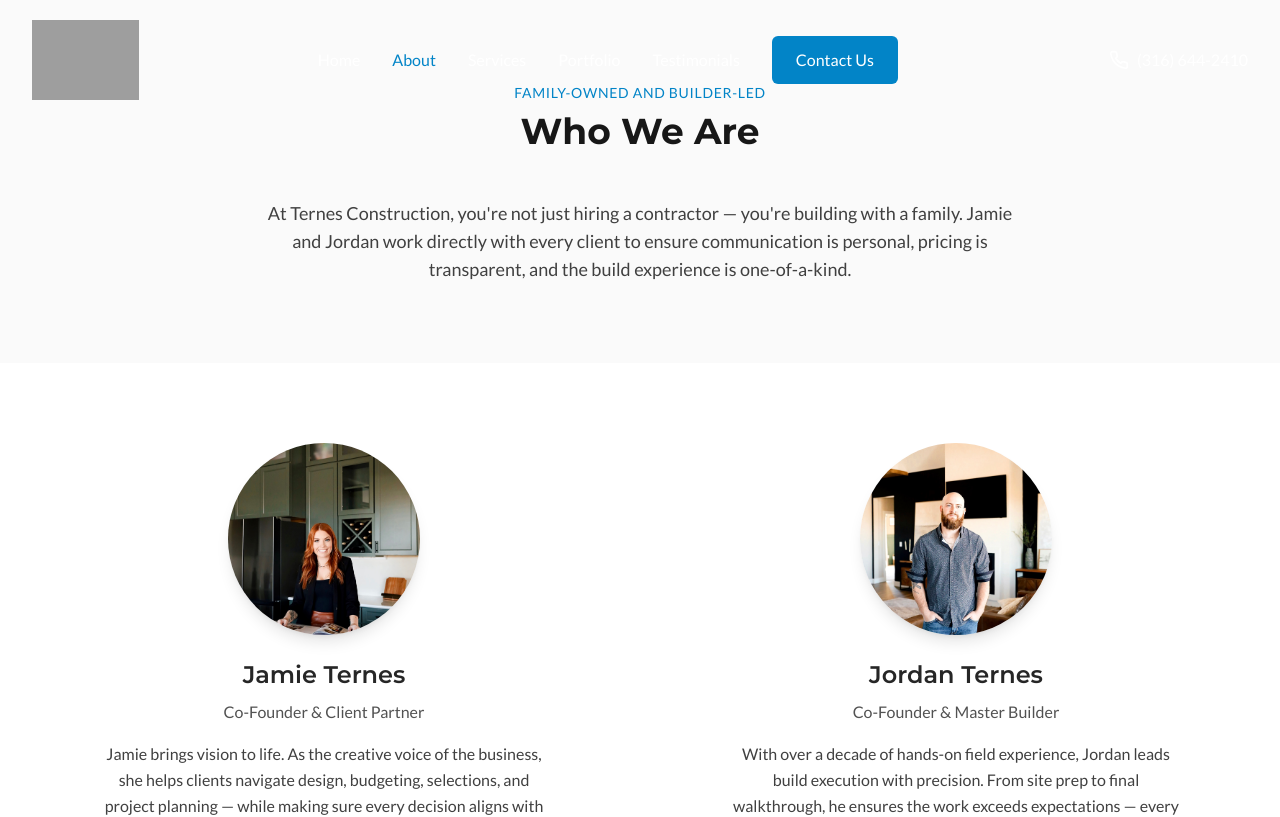
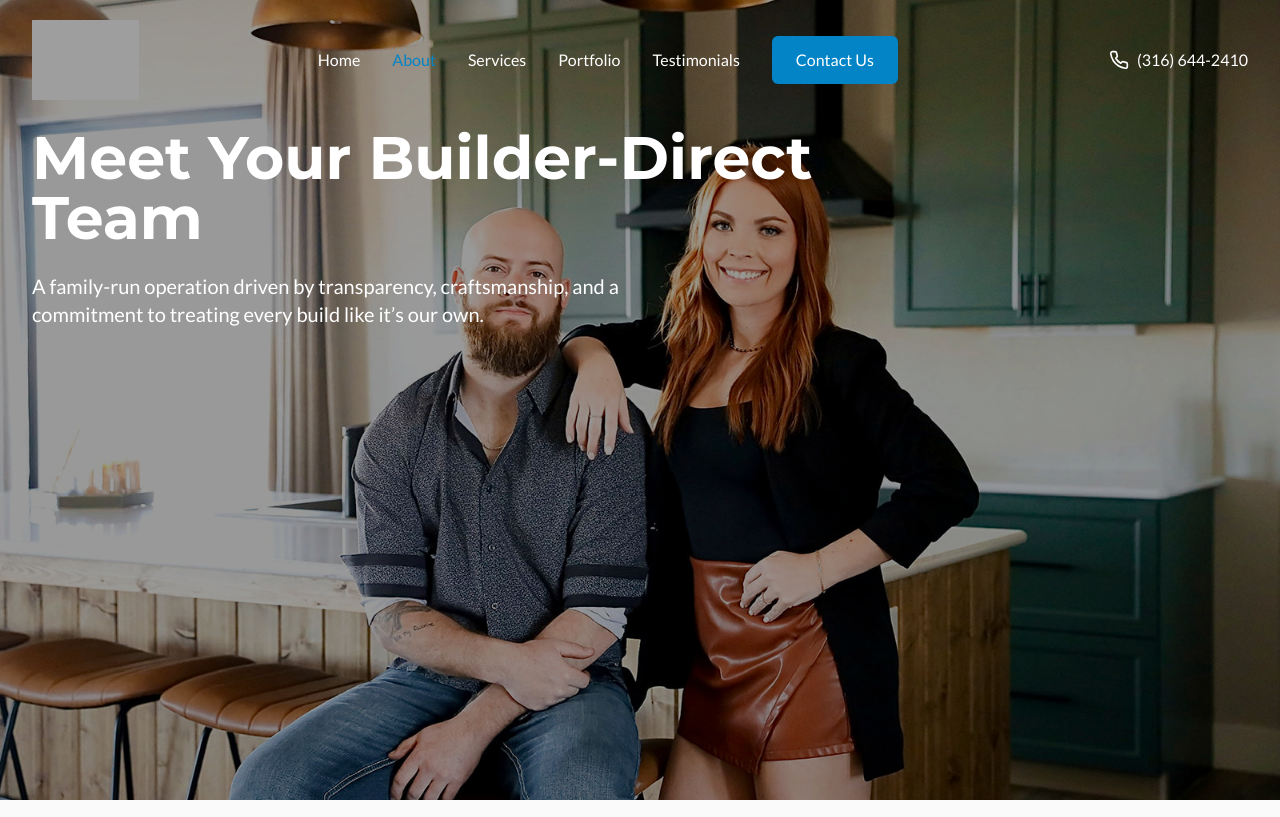
Before and after one commit to Zrsteffen/ternesconstruction, a React (Vite) app: page /about in a window 1280 px wide. Shown: the top 817 px of the page. Built offline with nearby package versions, Linux system fonts and the light colour scheme; grey boxes are pictures that could not be loaded.

Commit message:
Update AboutPage.tsx
hero photo on about us

```diff
--- a/src/pages/AboutPage.tsx
+++ b/src/pages/AboutPage.tsx
@@ -2,10 +2,13 @@ import React from 'react';
 import { Helmet } from 'react-helmet-async';
 import { motion } from 'framer-motion';
 import { CheckCircle2, Award, Users, Heart } from 'lucide-react';
+
 import SectionTitle from '../components/ui/SectionTitle';
 import ContactCta from '../components/home/ContactCta';
+
 import jamie from '../images/jamie.JPG';
 import jordan from '../images/jordan.JPG';
+import aboutUs from '../images/about-us.JPG';
 
 const AboutPage: React.FC = () => {
   const values = [
@@ -37,6 +40,37 @@ const AboutPage: React.FC = () => {
         <title>About Us | Ternes Construction | Custom Home Builders</title>
         <meta name="description" content="Meet Jamie and Jordan Ternes — the builder-direct team behind Wichita’s trusted custom home construction company. Learn how their hands-on approach ensures your dream home becomes a reality." />
       </Helmet>
+
+      {/* Hero Image Section */}
+      <section className="relative min-h-[60vh] md:min-h-[80vh] lg:min-h-screen">
+        <div className="absolute inset-0 z-0">
+          <img
+            src={aboutUs}
+            alt="Ternes Construction About Us Hero"
+            className="w-full h-full object-cover"
+          />
+          <div className="absolute inset-0 bg-black bg-opacity-40 z-10"></div>
+        </div>
+
+        <div className="relative z-20 container mx-auto px-4 md:px-8 h-full flex flex-col justify-center pt-32">
+          <motion.h1
+            className="text-white text-4xl md:text-5xl lg:text-6xl font-bold max-w-4xl"
+            initial={{ opacity: 0, y: 30 }}
+            animate={{ opacity: 1, y: 0 }}
+            transition={{ duration: 0.6 }}
+          >
+            Meet Your Builder-Direct Team
+          </motion.h1>
+          <motion.p
+            className="text-white text-xl mt-6 max-w-2xl"
+            initial={{ opacity: 0, y: 30 }}
+            animate={{ opacity: 1, y: 0 }}
+            transition={{ duration: 0.6, delay: 0.2 }}
+          >
+            A family-run operation driven by transparency, craftsmanship, and a commitment to treating every build like it’s our own.
+          </motion.p>
+        </div>
+      </section>
 
       <section className="py-20 bg-neutral-50">
         <div className="container mx-auto px-4 md:px-8 text-center">
```
